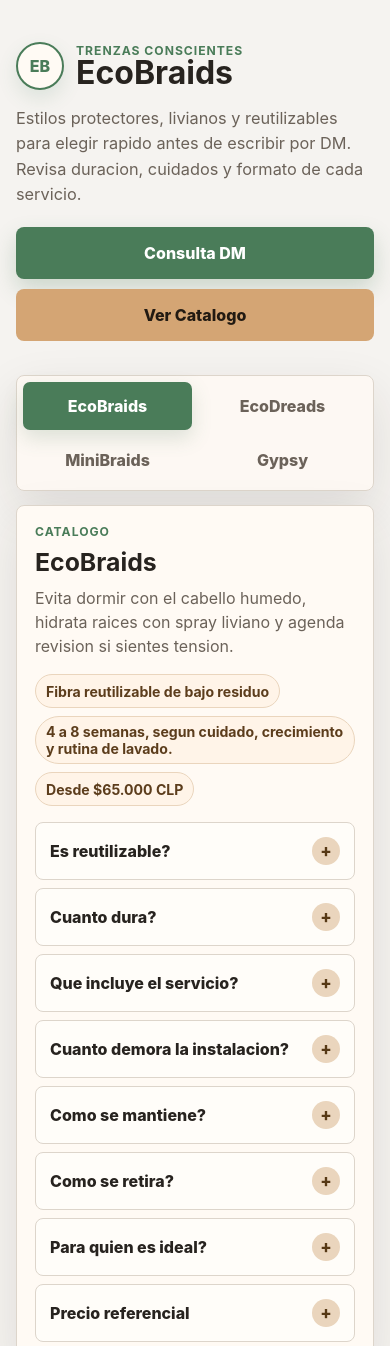
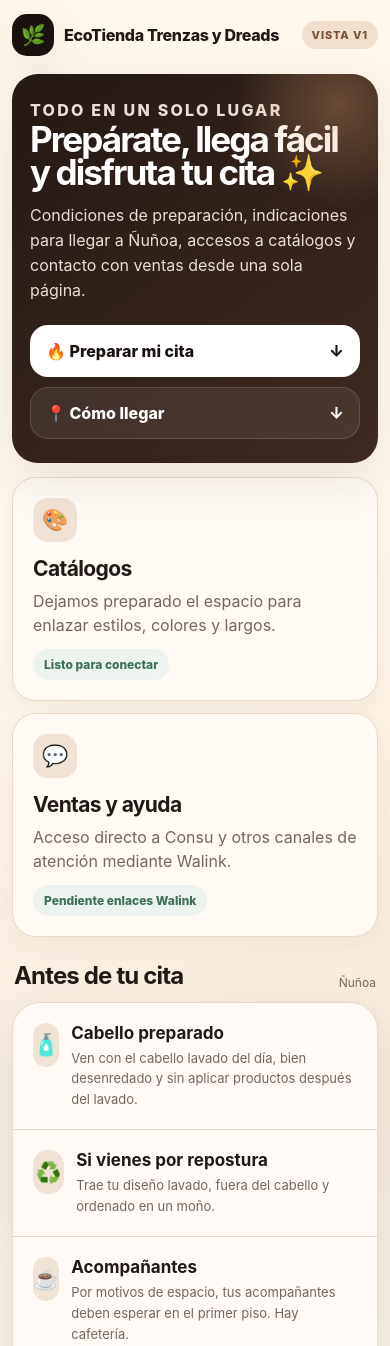
Before and after one commit to maiokof-cyber/ecobraids-beacons, a website: page public/index.html in a window 390 px wide. Shown: the top 1346 px of the page. Drawn offline with Linux system fonts and the light colour scheme.

Commit message:
feat: scaffold EcoTienda links landing from Drive docs

```diff
--- a/public/index.html
+++ b/public/index.html
@@ -1,561 +1,215 @@
 <!doctype html>
 <html lang="es">
 <head>
-  <meta charset="utf-8">
-  <meta name="viewport" content="width=device-width, initial-scale=1">
-  <title>EcoBraids | Beacons</title>
+  <meta charset="utf-8" />
+  <meta name="viewport" content="width=device-width,initial-scale=1,viewport-fit=cover" />
+  <meta name="theme-color" content="#19120f" />
+  <meta name="robots" content="noindex,nofollow" />
+  <meta name="description" content="EcoTienda Trenzas y Dreads — preparación de cita, cómo llegar, catálogos y contacto." />
+  <title>EcoTienda Trenzas y Dreads | Todo para tu cita</title>
   <style>
-    :root {
-      --bg: #f5f3f0;
-      --surface: #fffaf4;
-      --ink: #27231f;
-      --muted: #6b6259;
-      --primary: #4a7c59;
-      --primary-dark: #315c3e;
-      --accent: #d4a574;
-      --accent-soft: #ead5bd;
-      --line: #ddd5cb;
-      --shadow: 0 18px 50px rgba(46, 38, 29, 0.11);
-      color-scheme: light;
-      font-family: Inter, ui-sans-serif, system-ui, -apple-system, BlinkMacSystemFont, "Segoe UI", sans-serif;
+    :root{
+      --bg:#f7f1e8;--ink:#201915;--muted:#74675f;--card:#fffaf4;--line:#e8d9c9;
+      --accent:#9e5f39;--accent2:#d99a6c;--dark:#19120f;--ok:#3f6f58;
+      --shadow:0 16px 50px rgba(53,33,22,.10);--radius:24px
     }
-
-    * {
-      box-sizing: border-box;
-    }
-
-    html {
-      scroll-behavior: smooth;
-    }
-
-    body {
-      margin: 0;
-      min-height: 100vh;
-      background: var(--bg);
-      color: var(--ink);
-    }
-
-    button,
-    input,
-    textarea {
-      font: inherit;
-    }
-
-    a {
-      color: inherit;
-      text-decoration: none;
-    }
-
-    .page {
-      width: min(100%, 760px);
-      margin: 0 auto;
-      padding: 20px 16px 40px;
-    }
-
-    .hero {
-      padding: 22px 0 16px;
-    }
-
-    .brand {
-      display: flex;
-      align-items: center;
-      gap: 12px;
-      margin-bottom: 14px;
-    }
-
-    .mark {
-      display: grid;
-      width: 48px;
-      height: 48px;
-      place-items: center;
-      border: 2px solid var(--primary);
-      border-radius: 50%;
-      background: var(--surface);
-      color: var(--primary);
-      font-weight: 800;
-      letter-spacing: 0;
-      box-shadow: 0 8px 20px rgba(74, 124, 89, 0.14);
-    }
-
-    h1 {
-      margin: 0;
-      font-size: clamp(2rem, 8vw, 4.4rem);
-      line-height: 0.95;
-      letter-spacing: 0;
-    }
-
-    .kicker {
-      margin: 0;
-      color: var(--primary);
-      font-weight: 750;
-      text-transform: uppercase;
-      font-size: 0.76rem;
-      letter-spacing: 0.08em;
-    }
-
-    .intro {
-      margin: 16px 0 0;
-      max-width: 34rem;
-      color: var(--muted);
-      font-size: 1.02rem;
-      line-height: 1.55;
-    }
-
-    .actions {
-      display: grid;
-      grid-template-columns: 1fr;
-      gap: 10px;
-      margin: 20px 0 0;
-    }
-
-    .btn {
-      display: inline-flex;
-      min-height: 52px;
-      align-items: center;
-      justify-content: center;
-      gap: 8px;
-      border: 0;
-      border-radius: 8px;
-      padding: 14px 18px;
-      cursor: pointer;
-      font-weight: 780;
-      transition: transform 160ms ease, box-shadow 160ms ease, background 160ms ease;
-      touch-action: manipulation;
-    }
-
-    .btn:active {
-      transform: translateY(1px);
-    }
-
-    .btn-primary {
-      background: var(--primary);
-      color: #fff;
-      box-shadow: 0 10px 22px rgba(74, 124, 89, 0.24);
-    }
-
-    .btn-primary:hover,
-    .btn-primary:focus-visible {
-      background: var(--primary-dark);
-    }
-
-    .btn-secondary {
-      background: var(--accent);
-      color: #221a12;
-    }
-
-    .btn-secondary:hover,
-    .btn-secondary:focus-visible {
-      background: #c8945f;
-    }
-
-    .tabs-wrap {
-      margin-top: 18px;
-      border: 1px solid var(--line);
-      border-radius: 8px;
-      background: rgba(255, 250, 244, 0.78);
-      padding: 6px;
-      box-shadow: var(--shadow);
-    }
-
-    .tabs {
-      display: grid;
-      grid-template-columns: repeat(2, 1fr);
-      gap: 6px;
-    }
-
-    .tab {
-      min-height: 48px;
-      border: 1px solid transparent;
-      border-radius: 7px;
-      background: transparent;
-      color: var(--muted);
-      cursor: pointer;
-      font-weight: 760;
-      touch-action: manipulation;
-    }
-
-    .tab[aria-selected="true"] {
-      background: var(--primary);
-      color: #fff;
-      box-shadow: 0 8px 20px rgba(74, 124, 89, 0.18);
-    }
-
-    .content {
-      margin-top: 14px;
-    }
-
-    .style-card {
-      border: 1px solid var(--line);
-      border-radius: 8px;
-      background: var(--surface);
-      padding: 18px;
-      box-shadow: var(--shadow);
-    }
-
-    .style-head {
-      display: grid;
-      gap: 10px;
-    }
-
-    .style-title {
-      margin: 0;
-      font-size: 1.55rem;
-      line-height: 1.1;
-    }
-
-    .style-summary {
-      margin: 0;
-      color: var(--muted);
-      line-height: 1.5;
-    }
-
-    .chips {
-      display: flex;
-      flex-wrap: wrap;
-      gap: 8px;
-      margin: 16px 0 0;
-      padding: 0;
-      list-style: none;
-    }
-
-    .chip {
-      display: inline-flex;
-      min-height: 34px;
-      align-items: center;
-      border: 1px solid var(--accent-soft);
-      border-radius: 999px;
-      background: #fff4e8;
-      color: #5c3d1c;
-      padding: 6px 10px;
-      font-size: 0.88rem;
-      font-weight: 720;
-    }
-
-    .accordion {
-      display: grid;
-      gap: 8px;
-      margin-top: 16px;
-    }
-
-    details {
-      border: 1px solid var(--line);
-      border-radius: 8px;
-      background: #fffdf9;
-      overflow: hidden;
-    }
-
-    summary {
-      display: flex;
-      min-height: 52px;
-      align-items: center;
-      justify-content: space-between;
-      gap: 14px;
-      padding: 14px 14px;
-      cursor: pointer;
-      color: var(--ink);
-      font-weight: 780;
-      list-style: none;
-      touch-action: manipulation;
-    }
-
-    summary::-webkit-details-marker {
-      display: none;
-    }
-
-    summary::after {
-      content: "+";
-      display: grid;
-      width: 28px;
-      height: 28px;
-      flex: 0 0 28px;
-      place-items: center;
-      border-radius: 50%;
-      background: var(--accent-soft);
-      color: #573915;
-      font-size: 1.05rem;
-      line-height: 1;
-    }
-
-    details[open] summary::after {
-      content: "-";
-      background: var(--primary);
-      color: #fff;
-    }
-
-    .answer {
-      margin: 0;
-      padding: 0 14px 16px;
-      color: var(--muted);
-      line-height: 1.55;
-    }
-
-    .lead-box {
-      margin-top: 14px;
-      border: 1px solid var(--line);
-      border-radius: 8px;
-      background: #fffdf9;
-      padding: 16px;
-    }
-
-    .lead-title {
-      margin: 0 0 10px;
-      font-size: 1.02rem;
-    }
-
-    .field {
-      display: grid;
-      gap: 6px;
-      margin-top: 10px;
-    }
-
-    .field label {
-      color: var(--muted);
-      font-size: 0.9rem;
-      font-weight: 720;
-    }
-
-    .field input,
-    .field textarea {
-      width: 100%;
-      border: 1px solid var(--line);
-      border-radius: 8px;
-      background: #fff;
-      padding: 12px;
-      color: var(--ink);
-      outline: none;
-    }
-
-    .field textarea {
-      min-height: 92px;
-      resize: vertical;
-    }
-
-    .field input:focus,
-    .field textarea:focus {
-      border-color: var(--primary);
-      box-shadow: 0 0 0 3px rgba(74, 124, 89, 0.14);
-    }
-
-    .status {
-      min-height: 20px;
-      margin: 10px 0 0;
-      color: var(--muted);
-      font-size: 0.9rem;
-    }
-
-    .footer {
-      margin-top: 24px;
-      color: var(--muted);
-      text-align: center;
-      font-size: 0.86rem;
-    }
-
-    .hidden {
-      display: none;
-    }
-
-    @media (min-width: 540px) {
-      .page {
-        padding: 28px 22px 48px;
-      }
-
-      .actions {
-        grid-template-columns: repeat(2, 1fr);
-      }
-
-      .tabs {
-        grid-template-columns: repeat(4, 1fr);
-      }
-
-      .style-card {
-        padding: 22px;
-      }
+    *{box-sizing:border-box}
+    html{scroll-behavior:smooth}
+    body{margin:0;background:
+      radial-gradient(circle at 10% 0%,#fff8ed 0 22%,transparent 42%),
+      radial-gradient(circle at 100% 10%,#f2dfca 0 18%,transparent 40%),
+      var(--bg);color:var(--ink);font-family:Inter,ui-sans-serif,system-ui,-apple-system,BlinkMacSystemFont,"Segoe UI",sans-serif}
+    a{color:inherit;text-decoration:none}
+    .shell{width:min(760px,100%);margin:auto;padding:18px 16px 56px}
+    .topbar{display:flex;justify-content:space-between;align-items:center;gap:12px;margin-bottom:18px}
+    .brand{display:flex;align-items:center;gap:10px;font-weight:800;letter-spacing:-.02em}
+    .mark{width:42px;height:42px;border-radius:15px;display:grid;place-items:center;background:var(--dark);color:#fff;font-size:20px;box-shadow:var(--shadow)}
+    .dev{font-size:11px;font-weight:800;letter-spacing:.08em;text-transform:uppercase;padding:7px 10px;border-radius:999px;background:#f0dfcf;color:#775036}
+    .hero{background:linear-gradient(145deg,#241914,#3e2a20);color:white;border-radius:30px;padding:28px 22px;box-shadow:var(--shadow);overflow:hidden;position:relative}
+    .hero:after{content:"";position:absolute;right:-70px;top:-80px;width:220px;height:220px;border-radius:50%;background:radial-gradient(circle,#dca27455,transparent 66%)}
+    .eyebrow{margin:0 0 8px;font-size:12px;text-transform:uppercase;letter-spacing:.14em;color:#e9c8ae;font-weight:800}
+    h1{font-size:clamp(34px,9vw,58px);line-height:.95;letter-spacing:-.055em;margin:0 0 14px;max-width:620px}
+    .hero p{margin:0;color:#eaded6;line-height:1.55;font-size:16px;max-width:600px}
+    .hero-actions{display:grid;grid-template-columns:1fr 1fr;gap:10px;margin-top:22px;position:relative;z-index:2}
+    .btn{display:flex;align-items:center;justify-content:space-between;gap:12px;border-radius:18px;padding:15px 16px;font-weight:800;transition:.2s transform,.2s opacity,.2s box-shadow;border:1px solid transparent}
+    .btn:hover{transform:translateY(-1px)}
+    .btn.primary{background:#fff;color:var(--dark)}
+    .btn.secondary{background:#ffffff12;color:white;border-color:#ffffff22}
+    .btn.soft{background:#efe1d4;color:#553a2a}
+    .btn.dark{background:var(--dark);color:white}
+    .btn.disabled{opacity:.52;cursor:not-allowed}
+    .grid{display:grid;grid-template-columns:1fr 1fr;gap:12px;margin-top:14px}
+    .card{background:var(--card);border:1px solid var(--line);border-radius:var(--radius);padding:20px;box-shadow:0 8px 26px rgba(67,45,32,.05)}
+    .card h2{font-size:21px;letter-spacing:-.03em;margin:0 0 8px}
+    .card p{margin:0;color:var(--muted);line-height:1.5}
+    .icon{width:44px;height:44px;border-radius:15px;background:#f0e2d5;display:grid;place-items:center;font-size:21px;margin-bottom:14px}
+    .section{margin-top:28px}
+    .section-head{display:flex;align-items:end;justify-content:space-between;gap:14px;margin:0 2px 12px}
+    .section-head h2{margin:0;font-size:24px;letter-spacing:-.035em}
+    .section-head span{font-size:12px;color:var(--muted)}
+    .panel{background:#fffaf5;border:1px solid var(--line);border-radius:28px;overflow:hidden;box-shadow:var(--shadow)}
+    .panel-row{padding:20px;border-bottom:1px solid var(--line)}
+    .panel-row:last-child{border-bottom:0}
+    .panel-title{display:flex;gap:12px;align-items:flex-start}
+    .panel-title b{display:block;font-size:17px;margin-bottom:4px}
+    .panel-title small{color:var(--muted);font-size:13px;line-height:1.45}
+    ul{margin:14px 0 0;padding-left:20px;color:#4b4039;line-height:1.55}
+    li+li{margin-top:8px}
+    .address{font-weight:850;color:var(--ink)}
+    .route{display:flex;align-items:center;justify-content:space-between;gap:12px;margin-top:14px;padding:13px 14px;border-radius:16px;background:#f1e5da;font-weight:800;color:#563b2c}
+    .contacts{display:grid;gap:10px}
+    .footnote{font-size:12px;color:var(--muted);line-height:1.5;margin-top:14px;text-align:center}
+    .source{margin-top:24px;text-align:center}
+    .source a{display:inline-flex;gap:8px;align-items:center;font-size:12px;color:#6f5d52;text-decoration:underline;text-underline-offset:3px}
+    .tag{display:inline-flex;align-items:center;gap:7px;padding:8px 11px;border-radius:999px;background:#edf4ef;color:var(--ok);font-size:12px;font-weight:800;margin-top:12px}
+    @media (max-width:620px){
+      .shell{padding:14px 12px 44px}
+      .hero{padding:24px 18px;border-radius:26px}
+      .hero-actions,.grid{grid-template-columns:1fr}
+      .btn{padding:15px}
+      .section{margin-top:24px}
     }
   </style>
 </head>
 <body>
-  <main class="page">
-    <section class="hero" aria-labelledby="page-title">
-      <div class="brand">
-        <div class="mark" aria-hidden="true">EB</div>
-        <div>
-          <p class="kicker">Trenzas conscientes</p>
-          <h1 id="page-title">EcoBraids</h1>
-        </div>
-      </div>
-      <p class="intro">Estilos protectores, livianos y reutilizables para elegir rapido antes de escribir por DM. Revisa duracion, cuidados y formato de cada servicio.</p>
-      <div class="actions">
-        <a class="btn btn-primary" id="dmTop" href="https://ig.me/m/ecobraids" target="_blank" rel="noopener">Consulta DM</a>
-        <a class="btn btn-secondary" href="#catalogo">Ver Catalogo</a>
+  <main class="shell">
+    <div class="topbar">
+      <div class="brand"><div class="mark">🌿</div><span>EcoTienda Trenzas y Dreads</span></div>
+      <span class="dev">Vista V1</span>
+    </div>
+
+    <section class="hero">
+      <p class="eyebrow">Todo en un solo lugar</p>
+      <h1>Prepárate, llega fácil y disfruta tu cita ✨</h1>
+      <p>Condiciones de preparación, indicaciones para llegar a Ñuñoa, accesos a catálogos y contacto con ventas desde una sola página.</p>
+      <div class="hero-actions">
+        <a class="btn primary" href="#cita"><span>🔥 Preparar mi cita</span><span>↓</span></a>
+        <a class="btn secondary" href="#llegar"><span>📍 Cómo llegar</span><span>↓</span></a>
       </div>
     </section>
 
-    <section id="catalogo" aria-label="Catalogo de servicios">
-      <div class="tabs-wrap">
-        <div class="tabs" role="tablist" aria-label="Estilos">
-          <button class="tab" type="button" role="tab" aria-selected="true" aria-controls="panel" data-style="EcoBraids">EcoBraids</button>
-          <button class="tab" type="button" role="tab" aria-selected="false" aria-controls="panel" data-style="EcoDreads">EcoDreads</button>
-          <button class="tab" type="button" role="tab" aria-selected="false" aria-controls="panel" data-style="MiniBraids">MiniBraids</button>
-          <button class="tab" type="button" role="tab" aria-selected="false" aria-controls="panel" data-style="Gypsy">Gypsy</button>
+    <section class="grid" aria-label="Accesos rápidos">
+      <a class="card" href="#catalogos">
+        <div class="icon">🎨</div>
+        <h2>Catálogos</h2>
+        <p>Dejamos preparado el espacio para enlazar estilos, colores y largos.</p>
+        <span class="tag">Listo para conectar</span>
+      </a>
+      <a class="card" href="#contacto">
+        <div class="icon">💬</div>
+        <h2>Ventas y ayuda</h2>
+        <p>Acceso directo a Consu y otros canales de atención mediante Walink.</p>
+        <span class="tag">Pendiente enlaces Walink</span>
+      </a>
+    </section>
+
+    <section class="section" id="cita">
+      <div class="section-head">
+        <h2>Antes de tu cita</h2>
+        <span>Ñuñoa</span>
+      </div>
+      <div class="panel">
+        <div class="panel-row">
+          <div class="panel-title">
+            <div class="icon">🧴</div>
+            <div><b>Cabello preparado</b><small>Ven con el cabello lavado del día, bien desenredado y sin aplicar productos después del lavado.</small></div>
+          </div>
         </div>
-      </div>
-
-      <div class="content" id="panel" role="tabpanel" tabindex="0" aria-live="polite">
-        <article class="style-card">
-          <p>Cargando catalogo...</p>
-        </article>
+        <div class="panel-row">
+          <div class="panel-title">
+            <div class="icon">♻️</div>
+            <div><b>Si vienes por repostura</b><small>Trae tu diseño lavado, fuera del cabello y ordenado en un moño.</small></div>
+          </div>
+        </div>
+        <div class="panel-row">
+          <div class="panel-title">
+            <div class="icon">☕</div>
+            <div><b>Acompañantes</b><small>Por motivos de espacio, tus acompañantes deben esperar en el primer piso. Hay cafetería.</small></div>
+          </div>
+        </div>
+        <div class="panel-row">
+          <div class="panel-title">
+            <div class="icon">🕒</div>
+            <div><b>Reagendamiento</b><small>Puedes reagendar hasta 24 horas antes de tu cita. Después de ese plazo se requiere un nuevo abono.</small></div>
+          </div>
+        </div>
+        <div class="panel-row">
+          <div class="panel-title">
+            <div class="icon">🛡️</div>
+            <div><b>Protección del equipo</b><small>Nuestras especialistas no entregan ni reciben datos de contacto personales. Así cuidamos su trabajo y la atención de cada clienta.</small></div>
+          </div>
+        </div>
+        <div class="panel-row">
+          <div class="panel-title">
+            <div class="icon">💳</div>
+            <div><b>Abonos</b><small>Los abonos no se devuelven.</small></div>
+          </div>
+        </div>
       </div>
     </section>
 
-    <section class="lead-box" aria-labelledby="lead-title">
-      <h2 class="lead-title" id="lead-title">Prepara tu consulta</h2>
-      <div class="field">
-        <label for="leadEmail">Email</label>
-        <input id="leadEmail" type="email" autocomplete="email" placeholder="tu@email.com">
+    <section class="section" id="llegar">
+      <div class="section-head">
+        <h2>Cómo llegar a Ñuñoa</h2>
+        <span>Oficina 1324 · Torre B · Piso 13</span>
       </div>
-      <div class="field">
-        <label for="leadMessage">Mensaje</label>
-        <textarea id="leadMessage" placeholder="Hola, quiero consultar por el estilo seleccionado."></textarea>
+      <div class="panel">
+        <div class="panel-row">
+          <div class="panel-title">
+            <div class="icon">🚘</div>
+            <div>
+              <b>Si vienes en vehículo</b>
+              <small><span class="address">Duble Almeyda 2898</span><br>Al entrar, usa los ascensores más cercanos al estacionamiento. Te entregarán un ticket que se paga directamente en la salida.</small>
+            </div>
+          </div>
+          <div class="route disabled" aria-disabled="true"><span>🗺️ Abrir en Waze</span><span>pendiente enlace</span></div>
+        </div>
+        <div class="panel-row">
+          <div class="panel-title">
+            <div class="icon">🚶</div>
+            <div>
+              <b>Si vienes a pie</b>
+              <small><span class="address">Irarrázaval 2821 · Edificio Century</span><br>Sube por los ascensores del fondo. Estamos a una cuadra de Metro Ñuñoa y Chile España.</small>
+            </div>
+          </div>
+        </div>
+        <div class="panel-row">
+          <div class="panel-title">
+            <div class="icon">⏱️</div>
+            <div><b>Llega puntual</b><small>Así respetamos tu tiempo y el de las siguientes clientas.</small></div>
+          </div>
+        </div>
       </div>
-      <div class="actions">
-        <a class="btn btn-primary" id="dmLead" href="https://ig.me/m/ecobraids" target="_blank" rel="noopener">Consulta DM</a>
-        <button class="btn btn-secondary" id="copyLead" type="button">Copiar datos</button>
-      </div>
-      <p class="status" id="leadStatus"></p>
     </section>
 
-    <p class="footer">EcoBraids Beacons | Sin assets externos | Datos desde JSON</p>
+    <section class="section" id="catalogos">
+      <div class="section-head">
+        <h2>Catálogos</h2>
+        <span>Próxima conexión</span>
+      </div>
+      <div class="contacts">
+        <div class="btn soft disabled" aria-disabled="true"><span>✨ MiniBraids</span><span>enlace pendiente</span></div>
+        <div class="btn soft disabled" aria-disabled="true"><span>🧡 EcoBraids</span><span>enlace pendiente</span></div>
+        <div class="btn soft disabled" aria-disabled="true"><span>🌿 EcoDreads</span><span>enlace pendiente</span></div>
+        <div class="btn soft disabled" aria-disabled="true"><span>💜 Gypsy / EcoMix</span><span>enlace pendiente</span></div>
+      </div>
+    </section>
+
+    <section class="section" id="contacto">
+      <div class="section-head">
+        <h2>Ventas y ayuda</h2>
+        <span>Walink</span>
+      </div>
+      <div class="contacts">
+        <div class="btn dark disabled" aria-disabled="true"><span>💬 Hablar con Consu</span><span>pendiente Walink</span></div>
+        <div class="btn soft disabled" aria-disabled="true"><span>📱 Recepción Ñuñoa</span><span>pendiente Walink</span></div>
+      </div>
+      <p class="footnote">Los botones pendientes están desactivados en esta versión de desarrollo para evitar enviar a una clienta a un canal incorrecto.</p>
+    </section>
+
+    <div class="source">
+      <a href="https://drive.google.com/drive/folders/1jp5j2eGxFk5ZaxjY4P6LLnsjU7wQQmDw" target="_blank" rel="noopener">📂 Ver carpeta fuente en Google Drive</a>
+    </div>
   </main>
-
-  <script>
-    const INSTAGRAM_DM_URL = "https://ig.me/m/ecobraids";
-    const styles = ["EcoBraids", "EcoDreads", "MiniBraids", "Gypsy"];
-    const questions = [
-      ["reutilizable", "Es reutilizable?"],
-      ["duracion", "Cuanto dura?"],
-      ["incluye", "Que incluye el servicio?"],
-      ["instalacion", "Cuanto demora la instalacion?"],
-      ["mantencion", "Como se mantiene?"],
-      ["retiro", "Como se retira?"],
-      ["ideal_para", "Para quien es ideal?"],
-      ["precio_desde", "Precio referencial"]
-    ];
-
-    const fallbackData = {
-      EcoBraids: {
-        reutilizable: "Si",
-        duracion: "4 a 8 semanas, segun cuidado y crecimiento.",
-        incluye: "Diagnostico, mezcla de color, instalacion, sellado y guia de cuidado.",
-        instalacion: "3 a 5 horas.",
-        mantencion: "Lavar cuero cabelludo con shampoo diluido, secar bien y dormir con satin.",
-        retiro: "Retiro asistido recomendado para proteger el largo natural.",
-        ideal_para: "Look protector con volumen medio, acabado natural y uso cotidiano.",
-        precio_desde: "Desde $65.000 CLP",
-        material: "Fibra reutilizable de bajo residuo",
-        cuidados: "Evita dormir con el cabello humedo y refresca raices con spray liviano."
-      }
-    };
-
-    const state = {
-      activeStyle: "EcoBraids",
-      data: fallbackData
-    };
-
-    const panel = document.querySelector("#panel");
-    const tabs = Array.from(document.querySelectorAll(".tab"));
-    const dmTop = document.querySelector("#dmTop");
-    const dmLead = document.querySelector("#dmLead");
-    const leadEmail = document.querySelector("#leadEmail");
-    const leadMessage = document.querySelector("#leadMessage");
-    const leadStatus = document.querySelector("#leadStatus");
-    const copyLead = document.querySelector("#copyLead");
-
-    function text(value, empty = "Por confirmar en DM.") {
-      return value ? String(value) : empty;
-    }
-
-    function buildDmUrl() {
-      return INSTAGRAM_DM_URL;
-    }
-
-    function syncDmLinks() {
-      dmTop.href = buildDmUrl();
-      dmLead.href = buildDmUrl();
-    }
-
-    function renderStyle(styleName) {
-      const item = state.data[styleName] || {};
-      document.title = `${styleName} | EcoBraids`;
-      panel.innerHTML = `
-        <article class="style-card">
-          <div class="style-head">
-            <p class="kicker">Catalogo</p>
-            <h2 class="style-title">${styleName}</h2>
-            <p class="style-summary">${text(item.cuidados || item.ideal_para)}</p>
-          </div>
-          <ul class="chips" aria-label="Resumen del servicio">
-            <li class="chip">${text(item.material, "Material segun disponibilidad")}</li>
-            <li class="chip">${text(item.duracion)}</li>
-            <li class="chip">${text(item.precio_desde)}</li>
-          </ul>
-          <div class="accordion">
-            ${questions.map(([key, label]) => `
-              <details>
-                <summary>${label}</summary>
-                <p class="answer">${text(item[key])}</p>
-              </details>
-            `).join("")}
-          </div>
-        </article>
-      `;
-      leadMessage.placeholder = `Hola, quiero consultar por ${styleName}.`;
-      syncDmLinks();
-    }
-
-    function setActiveStyle(styleName) {
-      state.activeStyle = styleName;
-      tabs.forEach((tab) => {
-        tab.setAttribute("aria-selected", String(tab.dataset.style === styleName));
-      });
-      renderStyle(styleName);
-    }
-
-    tabs.forEach((tab) => {
-      tab.addEventListener("click", () => setActiveStyle(tab.dataset.style));
-    });
-
-    copyLead.addEventListener("click", async () => {
-      const payload = {
-        estilo: state.activeStyle,
-        email: leadEmail.value.trim(),
-        mensaje: leadMessage.value.trim() || `Hola, quiero consultar por ${state.activeStyle}.`,
-        timestamp: new Date().toISOString(),
-        source: "beacons"
-      };
-      const output = JSON.stringify(payload, null, 2);
-
-      try {
-        await navigator.clipboard.writeText(output);
-        leadStatus.textContent = "Datos copiados para enviar por DM o Firestore.";
-      } catch (error) {
-        leadStatus.textContent = output;
-      }
-    });
-
-    fetch("./data/servicios.json")
-      .then((response) => {
-        if (!response.ok) throw new Error("No se pudo cargar servicios.json");
-        return response.json();
-      })
-      .then((data) => {
-        state.data = data;
-        setActiveStyle(state.activeStyle);
-      })
-      .catch(() => {
-        renderStyle(state.activeStyle);
-      });
-
-    syncDmLinks();
-  </script>
 </body>
 </html>
```
